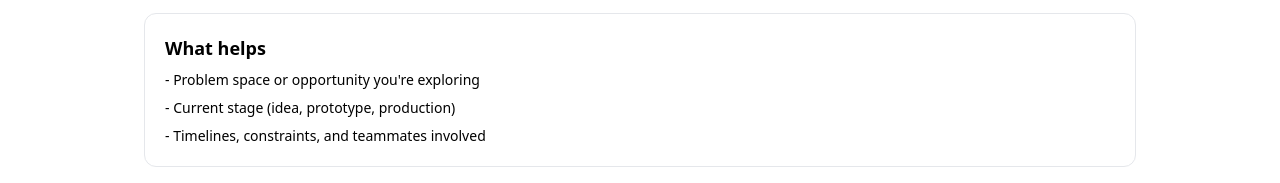
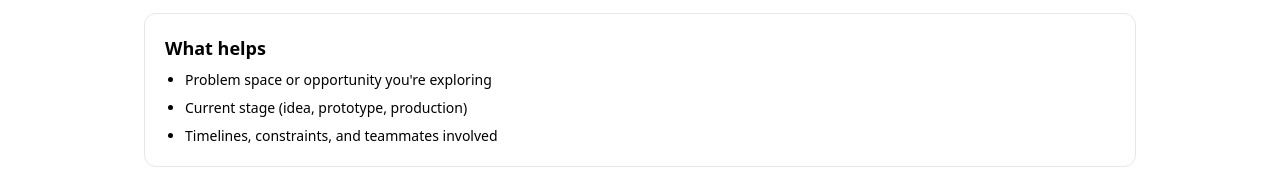
Before and after one commit to RajeevAtla/new_website, a SvelteKit app: page /contact in a window 1280 px wide. Shown: the part 406-589 px from the top of the page. Built offline with nearby package versions, Linux system fonts and the light colour scheme.

Commit message:
Improve nav accessibility and page metadata

```diff
--- a/src/lib/components/SiteHeader.svelte
+++ b/src/lib/components/SiteHeader.svelte
@@ -37,10 +37,11 @@
 		<a href={resolveHref('/')} class="text-lg font-semibold text-primary">
 			{title}
 		</a>
-		<nav class="hidden items-center gap-2 text-sm font-medium sm:flex">
+		<nav class="hidden items-center gap-2 text-sm font-medium sm:flex" aria-label="Primary">
 			{#each navLinks as link}
 				<a
 					href={resolveHref(link.href)}
+					aria-current={currentPath === link.href ? 'page' : undefined}
 					class={`btn btn-ghost btn-sm ${currentPath === link.href ? 'btn-active text-primary' : 'text-base-content/70 hover:text-primary'}`}
 				>
 					{link.title}
@@ -78,6 +79,7 @@
 				<li>
 					<a
 						href={resolveHref(link.href)}
+						aria-current={currentPath === link.href ? 'page' : undefined}
 						class={`btn btn-ghost btn-sm w-full justify-start ${currentPath === link.href ? 'btn-active text-primary' : ''}`}
 						on:click={closeMobile}
 					>
--- a/src/routes/+page.svelte
+++ b/src/routes/+page.svelte
@@ -7,6 +7,11 @@
 
 	const resolve = (path: string) => `${base}${path}`;
 </script>
+
+<svelte:head>
+	<title>{title} | {tagline}</title>
+	<meta name="description" content={description} />
+</svelte:head>
 
 <section class="mx-auto w-full max-w-5xl px-4 py-16">
 	<div class="space-y-6">
--- a/src/routes/about/+page.svelte
+++ b/src/routes/about/+page.svelte
@@ -1,6 +1,14 @@
 <script lang="ts">
 	import { experience, PageSection, skills, siteConfig } from '$lib';
 </script>
+
+<svelte:head>
+	<title>{siteConfig.title} | About</title>
+	<meta
+		name="description"
+		content="Learn about Rajeev Atla's background, Rutgers education, and the experience delivering production-grade machine learning systems."
+	/>
+</svelte:head>
 
 <PageSection
 	eyebrow="About"
--- a/src/routes/contact/+page.svelte
+++ b/src/routes/contact/+page.svelte
@@ -1,6 +1,14 @@
 <script lang="ts">
 	import { PageSection, siteConfig } from '$lib';
 </script>
+
+<svelte:head>
+	<title>{siteConfig.title} | Contact</title>
+	<meta
+		name="description"
+		content="Reach out to Rajeev Atla to discuss machine learning roadmaps, research collaborations, or production AI tooling."
+	/>
+</svelte:head>
 
 <PageSection
 	eyebrow="Contact"
@@ -17,10 +25,10 @@
 		</div>
 		<div class="rounded-xl border border-base-200 bg-base-100 p-5">
 			<h3 class="text-lg font-semibold text-primary">What helps</h3>
-			<ul class="mt-2 space-y-2 text-sm text-base-content/80">
-				<li>- Problem space or opportunity you're exploring</li>
-				<li>- Current stage (idea, prototype, production)</li>
-				<li>- Timelines, constraints, and teammates involved</li>
+			<ul class="mt-2 space-y-2 text-sm text-base-content/80 list-disc pl-5">
+				<li>Problem space or opportunity you're exploring</li>
+				<li>Current stage (idea, prototype, production)</li>
+				<li>Timelines, constraints, and teammates involved</li>
 			</ul>
 		</div>
 		<div class="rounded-xl border border-base-200 bg-base-100 p-5">
--- a/src/routes/projects/+page.svelte
+++ b/src/routes/projects/+page.svelte
@@ -1,6 +1,14 @@
 <script lang="ts">
-	import { PageSection, projects } from '$lib';
+	import { PageSection, projects, siteConfig } from '$lib';
 </script>
+
+<svelte:head>
+	<title>{siteConfig.title} | Projects</title>
+	<meta
+		name="description"
+		content="Explore Rajeev Atla's portfolio of machine learning systems, data infrastructure, and AI product experiments."
+	/>
+</svelte:head>
 
 <PageSection
 	eyebrow="Projects"
```
